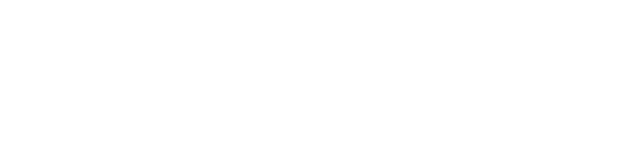
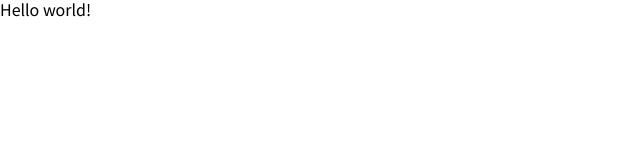
Before and after one commit to cjsrhd94/starbucks--clone, a plain HTML site: page index.html in a window 1280 px wide. Shown: the whole page, without its empty margins (0-640 px from the left). Drawn offline with Linux system fonts and the light colour scheme.

Commit message:
feat: Noto Sans font 적용

```diff
--- a/css/main.css
+++ b/css/main.css
@@ -0,0 +1,3 @@
+body {
+    font-family: 'Noto Sans KR', sans-serif;;
+}
--- a/index.html
+++ b/index.html
@@ -22,10 +22,16 @@
 
     <!-- favicon을 고해상도 png 파일로 제공 -->
     <link rel="icon" href="./favicon.png" />
+    <!-- CSS Reset -->
     <link rel="stylesheet" href="/css/nomalize.css" />
+    <!-- Google Fonts -->
+    <link rel="preconnect" href="https://fonts.googleapis.com">
+    <link rel="preconnect" href="https://fonts.gstatic.com" crossorigin>
+    <link href="https://fonts.googleapis.com/css2?family=Noto+Sans+KR:wght@400;700&display=swap" rel="stylesheet">
+
     <link rel="stylesheet" href="./css/main.css" />
 </head>
 <body>
-
+    Hello world!
 </body>
 </html>
```
